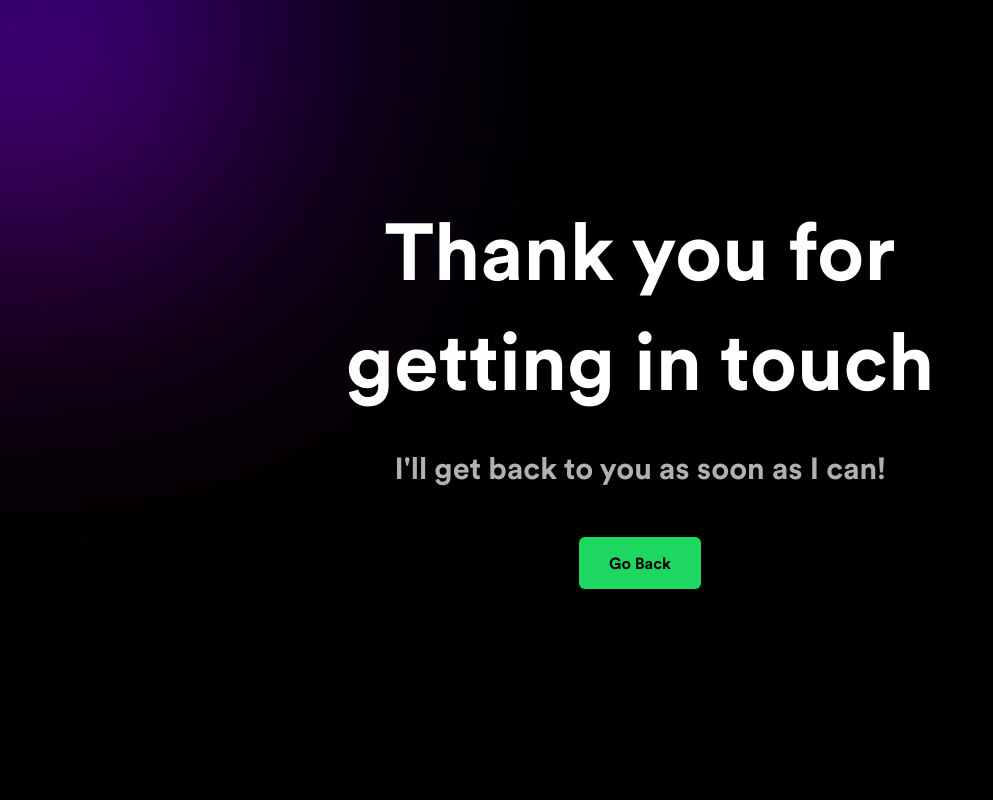
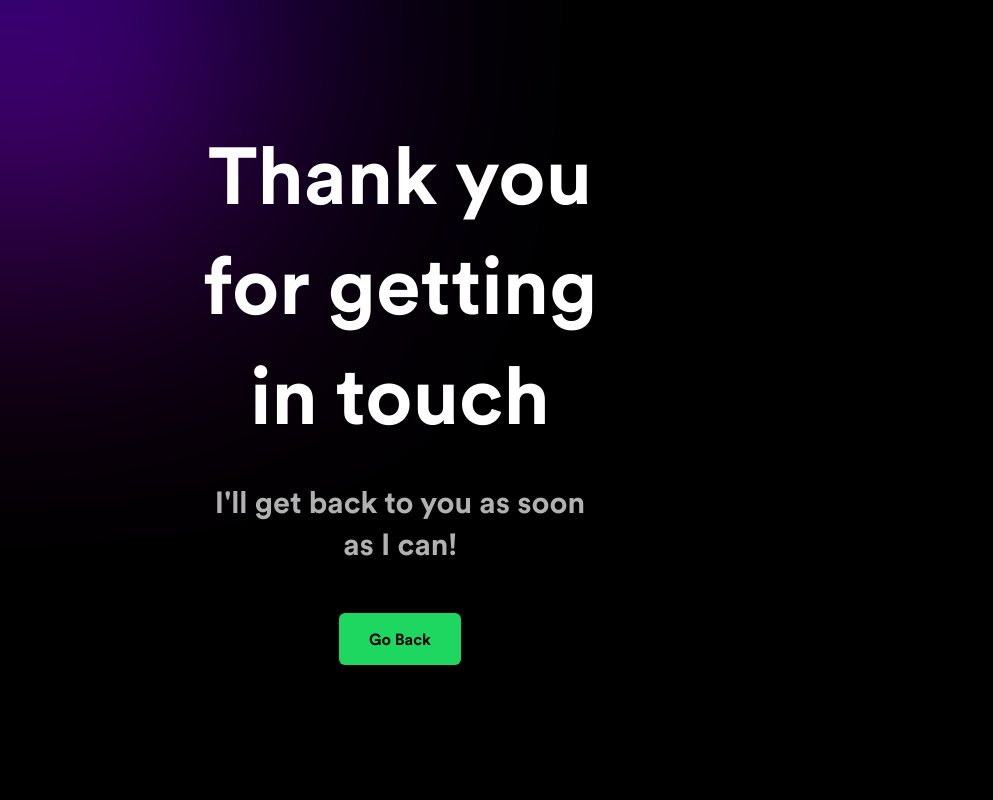
Before and after one commit to Nynence/Folio, a PHP site: page /success.html in a window 1280 px wide. Shown: the whole page, without its empty margins (0-993 px from the left). Run offline with PHP 8.4, Linux system fonts and the light colour scheme.

Commit message:
screen size fix?

```diff
--- a/home.css
+++ b/home.css
@@ -643,7 +643,7 @@ a .cls-1 {
 
 
 .container {
-    cursor: non;
+    cursor: none;
     display: flex;
     height: 90vh; /* Adjust as needed */
     flex: 1;
@@ -1568,13 +1568,24 @@ button.forward:not(.disabled) {
 }
 
 
-    @media only screen
-  and (min-device-width: 768px) /* Minimum width for iPads */
-  and (max-device-width: 1024px) /* Maximum width for iPads */
-  and (-webkit-min-device-pixel-ratio: 1.5) /* Ensuring it's a high-resolution display */
-{
-
-/* @media only screen and (max-width: 1366px) { */
+/* @media only screen
+and (min-device-width: 768px)
+and (max-device-width: 1024px)
+and (-webkit-min-device-pixel-ratio: 1.5) */
+
+
+/* @media only screen
+  and (min-width: 1024px)
+  and (max-height: 1366px)
+  and (-webkit-min-device-pixel-ratio: 1.5)
+  and (device-aspect-ratio: 1024/1366x) { */
+
+
+@media only screen and (max-width: 1366px) {
+
+    :root{
+        position: fixed;
+    }
 
     :root, body, .custom-scroll, .projects{
         cursor: default;
@@ -1680,7 +1691,7 @@ button.forward:not(.disabled) {
         transition: background-color var(--transition-speed), color var(--transition-speed);
     }
 
-    body.l
+
     .container{
         height: 100vh;
 
```
Also changed, not shown: js/cardhover.js (+19 -19 lines).
